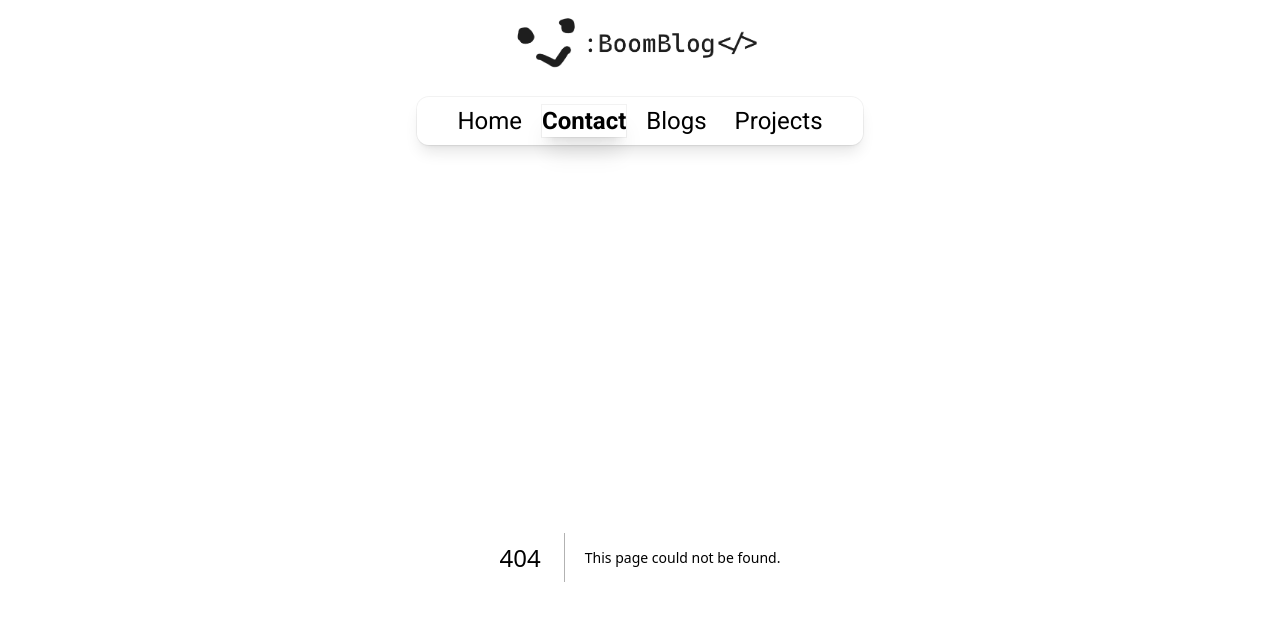
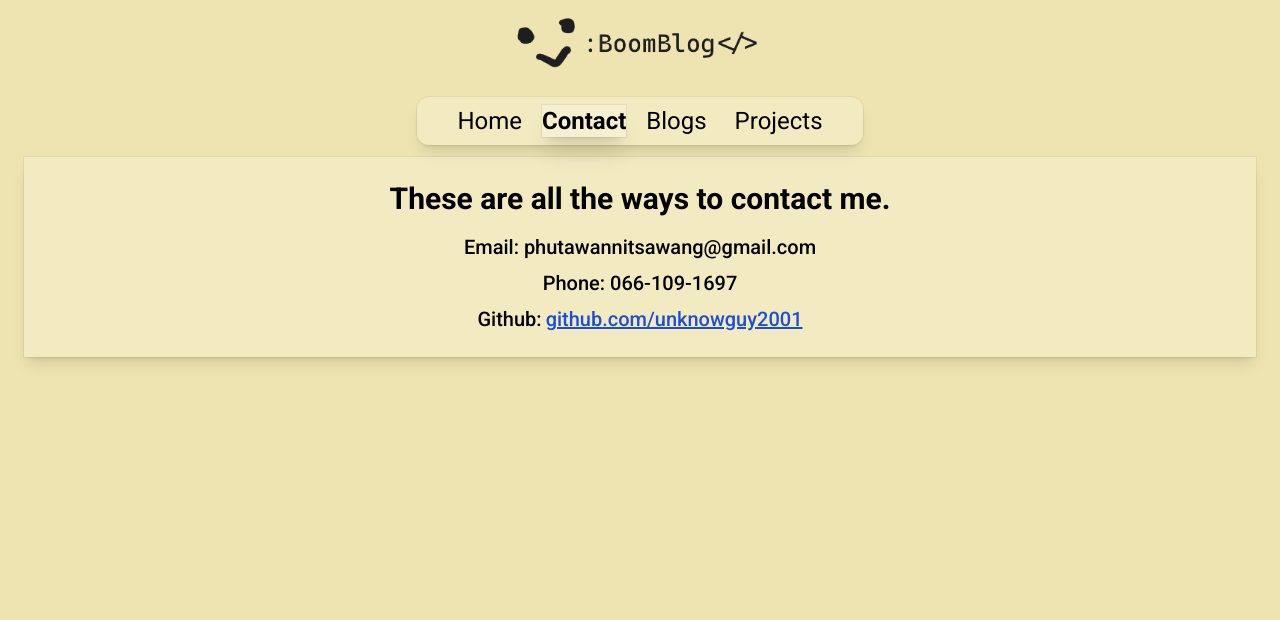
Before and after one commit to unknowguy2001/blog-site, a Next.js app: page /contact in a window 1280 px wide. Before the commit this address had no page. Shown: the top 620 px of the page. Built offline with nearby package versions, Linux system fonts and the light colour scheme.

Commit message:
feat: add contact page

```diff
--- /dev/null
+++ b/src/app/contact/page.tsx
@@ -0,0 +1,28 @@
+import React from "react";
+import Link from "next/link";
+
+const AboutPage = () => {
+  return (
+    <main className="text-base lg:text-xl lg:font-medium lg:mx-6 bg-white/20 isolate shadow-lg ring-1 ring-black/5 h-auto mx-1.5 p-6">
+      <h1 className="text-center text-3xl font-bold">
+        These are all the ways to contact me.
+      </h1>
+      <div className="flex flex-col items-center gap-2 mt-4">
+        <p>Email: phutawannitsawang@gmail.com</p>
+        <p>Phone: 066-109-1697</p>
+        <p>
+          Github:
+          <Link
+            className="text-blue-700 underline pl-1"
+            href="https://github.com/unknowguy2001"
+            target="_blank"
+          >
+            github.com/unknowguy2001
+          </Link>
+        </p>
+      </div>
+    </main>
+  );
+};
+
+export default AboutPage;
```
